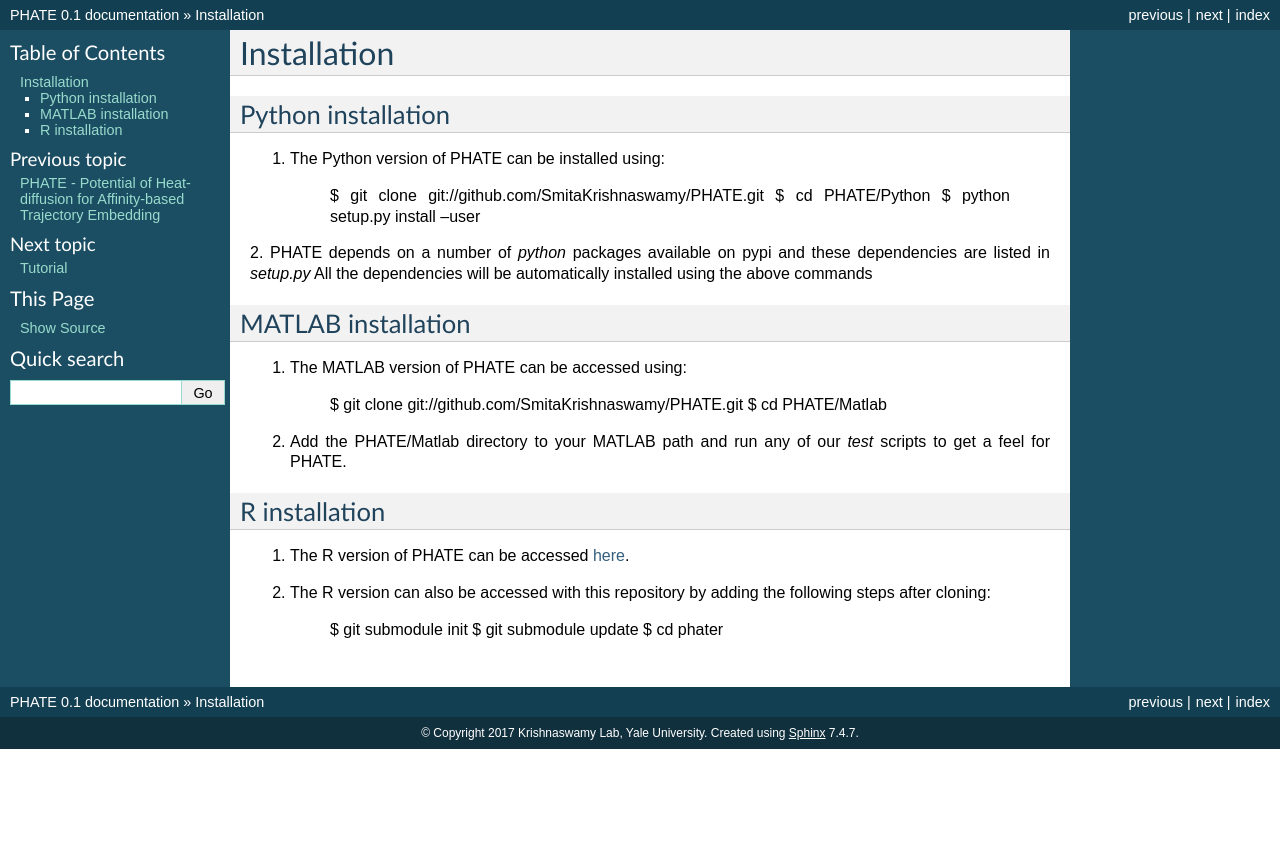
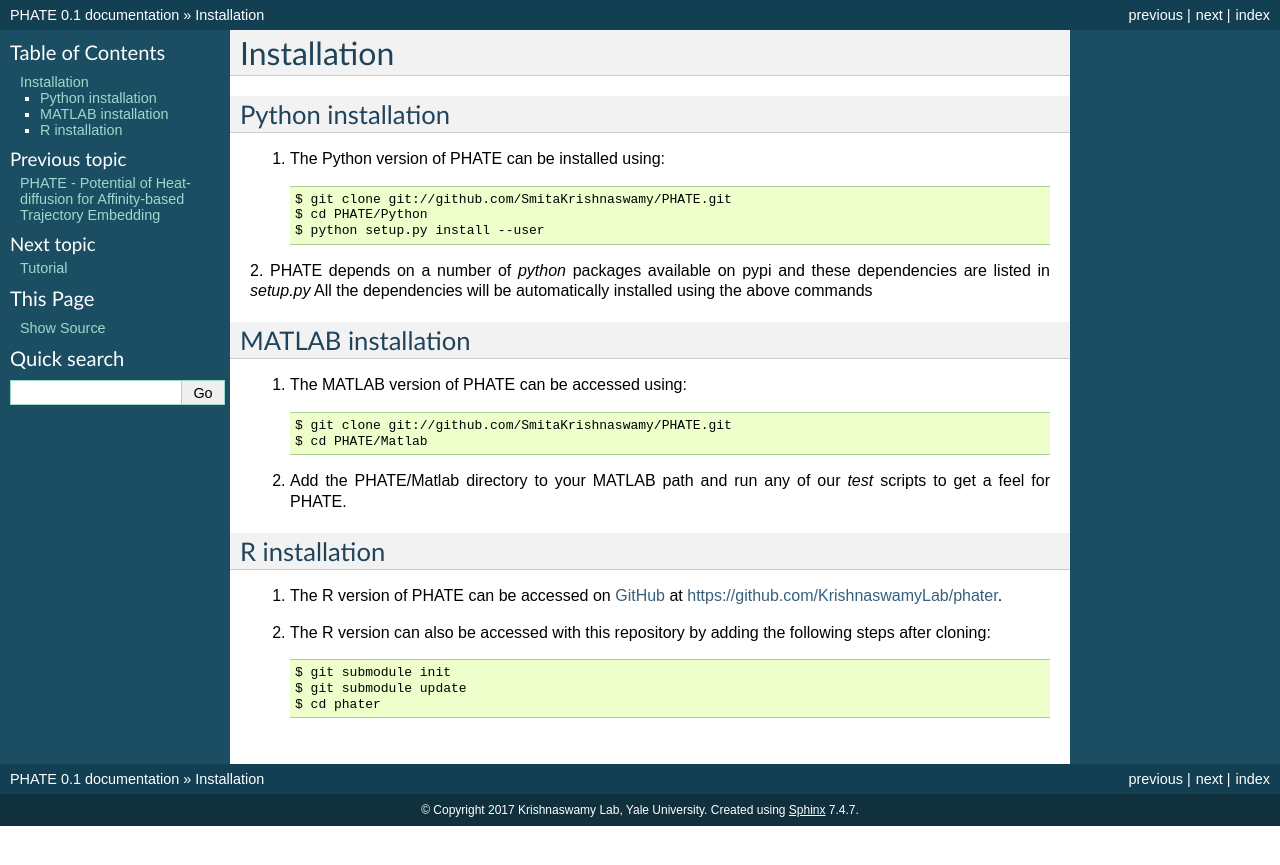
Before and after one commit to KrishnaswamyLab/PHATE, a Sphinx documentation site: the page built from Python/doc/installation.rst, in a window 1280 px wide. Shown: the top 865 px of the page. Built offline with Sphinx 7.4.7, drawn with Linux system fonts in a browser that asks for light colours.

Commit message:
improve presentation

```diff
--- a/Python/doc/installation.rst
+++ b/Python/doc/installation.rst
@@ -4,7 +4,7 @@
 Python installation
 -------------------
 
-1. The Python version of PHATE can be installed using:
+1. The Python version of PHATE can be installed using::
 
     $ git clone git://github.com/SmitaKrishnaswamy/PHATE.git
     $ cd PHATE/Python
@@ -16,7 +16,7 @@
 MATLAB installation
 -------------------
 
-1. The MATLAB version of PHATE can be accessed using:
+1. The MATLAB version of PHATE can be accessed using::
 
     $ git clone git://github.com/SmitaKrishnaswamy/PHATE.git
     $ cd PHATE/Matlab
@@ -26,11 +26,13 @@
 R installation
 --------------
 
-1. The R version of PHATE can be accessed here_.
-2. The R version can also be accessed with this repository by adding the following steps after cloning:
+1. The R version of PHATE can be accessed on GitHub_ at `https://github.com/KrishnaswamyLab/phater`__.
+2. The R version can also be accessed with this repository by adding the following steps after cloning::
 
     $ git submodule init
     $ git submodule update
     $ cd phater
 
-.. _here: https://github.com/KrishnaswamyLab/phater
+.. _GitHub: https://github.com/KrishnaswamyLab/phater
+
+__ GitHub_
--- a/Python/doc/tutorial.rst
+++ b/Python/doc/tutorial.rst
@@ -1,6 +1,8 @@
 Tutorial
 --------
 
-A demo on PHATE usage and visualization for single cell RNA-seq data can be found in this notebook: `https://nbviewer.jupyter.org/github/KrishnaswamyLab/PHATE/blob/master/Python/tutorial/PHATE_tree.ipynb`
+A demo on PHATE usage and visualization for single cell RNA-seq data can be found in this notebook_: `https://nbviewer.jupyter.org/github/KrishnaswamyLab/PHATE/blob/master/Python/tutorial/PHATE_tree.ipynb`__
 
-.. _`https://nbviewer.jupyter.org/github/KrishnaswamyLab/PHATE/blob/master/Python/tutorial/PHATE_tree.ipynb`: https://nbviewer.jupyter.org/github/KrishnaswamyLab/PHATE/blob/master/Python/tutorial/PHATE_tree.ipynb
+.. _notebook: https://nbviewer.jupyter.org/github/KrishnaswamyLab/PHATE/blob/master/Python/tutorial/PHATE_tree.ipynb
+
+__ notebook_
```
Also changed, not shown: Python/doc/api.rst (+9 -0 lines).
